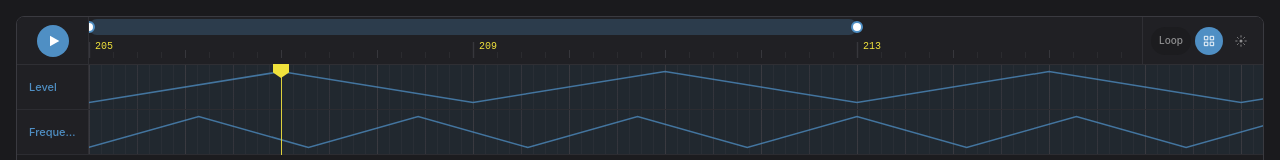
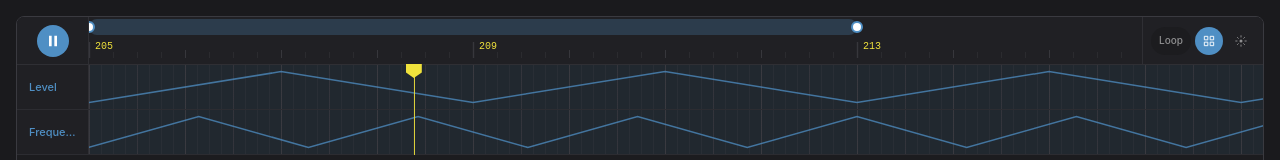
Before and after one commit to xe986232-ai/flatdaw, a React (Vite) app: page / in a window 1280 px wide. Both pictures are taken after a click on the button 52 px from the left and 40 px from the top of the page. Shown: the top 160 px of the page. Built offline with nearby package versions, Linux system fonts and the light colour scheme.

Commit message:
Add working playback: play/pause playhead animation, loop-region wrapping, and auto-scroll while looping

```diff
--- a/src/App.tsx
+++ b/src/App.tsx
@@ -6,7 +6,7 @@ import { AutomationLane } from './components/AutomationLane'
 import { Playhead } from './components/Playhead'
 import { PianoRoll } from './components/PianoRoll'
 import type { ClipMenuAction } from './components/ClipMenu'
-import { tracks, TIMELINE_START, getTimelineEnd, type Clip, type Note } from './tracks'
+import { tracks, TIMELINE_START, getTimelineEnd, BEATS_PER_BAR, type Clip, type Note } from './tracks'
 import { generateNotesForClip } from './notes'
 import { randomFlatColor, FLAT_PALETTE, type FlatColor } from './colors'
 import { parseFlmFile } from './flmParser'
@@ -27,11 +27,18 @@ const V_ZOOM_MIN = 0.6
 const V_ZOOM_MAX = 2.5
 const ZOOM_STEP = 0.2
 
+// Belum ada konsep tempo di data project (.flm gak nyimpen BPM di sini), jadi
+// playback pakai tempo tetap — cukup buat bikin playhead "jalan" di timeline
+// sesuai permintaan (gak perlu akurat ke project asli karena gak ada audio).
+const PLAYBACK_BPM = 120
+
 export default function App() {
   const scrollRef = useRef<HTMLDivElement>(null)
   const canvasBoxRef = useRef<HTMLDivElement>(null)
   const [isExporting, setIsExporting] = useState(false)
   const [playheadBar, setPlayheadBar] = useState(207)
+  const [isPlaying, setIsPlaying] = useState(false)
+  const lastFrameTimeRef = useRef<number | null>(null)
 
   // Cycle/loop marker — area loop dalam satuan bar, plus toggle aktif/nonaktif
   // dan toggle snap-to-grid yang dipakai bareng sama drag playhead di bawah.
@@ -101,6 +108,86 @@ export default function App() {
     document.addEventListener('pointerdown', handlePointerDown)
     return () => document.removeEventListener('pointerdown', handlePointerDown)
   }, [openMenu])
+
+  // Play/Pause: mulai dari posisi playhead sekarang. Kalau mode loop aktif
+  // dan posisi sekarang di luar area loop, lompat ke awal loop dulu. Kalau
+  // gak loop dan playhead udah di ujung timeline, balik ke awal.
+  const handlePlayClick = () => {
+    setIsPlaying((wasPlaying) => {
+      const next = !wasPlaying
+      if (next) {
+        lastFrameTimeRef.current = null
+        setPlayheadBar((bar) => {
+          if (loopEnabled) {
+            if (bar < loopStartBar || bar >= loopEndBar) return loopStartBar
+            return bar
+          }
+          if (bar >= timelineEnd) return TIMELINE_START
+          return bar
+        })
+      }
+      return next
+    })
+  }
+
+  // Jalanin playhead pakai requestAnimationFrame selama isPlaying — gak ada
+  // audio yang diputer (sesuai permintaan), tapi posisi playhead maju sesuai
+  // waktu asli lewat delta antar frame, bukan increment tetap per frame.
+  useEffect(() => {
+    if (!isPlaying) return
+
+    const barsPerSecond = PLAYBACK_BPM / 60 / BEATS_PER_BAR
+    let rafId = 0
+
+    const step = (time: number) => {
+      if (lastFrameTimeRef.current === null) lastFrameTimeRef.current = time
+      const deltaSec = (time - lastFrameTimeRef.current) / 1000
+      lastFrameTimeRef.current = time
+
+      setPlayheadBar((prev) => {
+        let next = prev + deltaSec * barsPerSecond
+
+        if (loopEnabled) {
+          const len = loopEndBar - loopStartBar
+          if (len > 0) {
+            while (next >= loopEndBar) next -= len
+          }
+          if (next < loopStartBar) next = loopStartBar
+        } else if (next >= timelineEnd) {
+          next = timelineEnd
+          setIsPlaying(false)
+        }
+
+        return next
+      })
+
+      rafId = requestAnimationFrame(step)
+    }
+
+    rafId = requestAnimationFrame(step)
+    return () => {
+      cancelAnimationFrame(rafId)
+      lastFrameTimeRef.current = null
+    }
+  }, [isPlaying, loopEnabled, loopStartBar, loopEndBar, timelineEnd])
+
+  // Auto-scroll: selama play DAN mode loop aktif, ikutin playhead biar gak
+  // keluar dari area yang keliatan — begitu playhead deket tepi viewport,
+  // kanvas discroll horizontal biar playhead balik ke tengah.
+  useEffect(() => {
+    if (!isPlaying || !loopEnabled) return
+    const container = scrollRef.current
+    if (!container) return
+
+    const x = playheadX + LABEL_WIDTH
+    const viewLeft = container.scrollLeft
+    const viewRight = viewLeft + container.clientWidth
+    const margin = Math.min(160, container.clientWidth / 4)
+
+    if (x < viewLeft + margin || x > viewRight - margin) {
+      container.scrollLeft = Math.max(0, x - container.clientWidth / 2)
+    }
+  }, [playheadX, isPlaying, loopEnabled])
 
   const handleDrag = (clientX: number) => {
     const container = scrollRef.current
@@ -524,12 +611,14 @@ export default function App() {
             loopEndBar={loopEndBar}
             loopEnabled={loopEnabled}
             snapEnabled={snapEnabled}
+            isPlaying={isPlaying}
             onLoopChange={(start, end) => {
               setLoopStartBar(start)
               setLoopEndBar(end)
             }}
             onToggleLoop={() => setLoopEnabled((v) => !v)}
             onToggleSnap={() => setSnapEnabled((v) => !v)}
+            onPlayClick={handlePlayClick}
           />
 
           <div className="relative">
--- a/src/components/TimelineControlsHeader.tsx
+++ b/src/components/TimelineControlsHeader.tsx
@@ -6,6 +6,14 @@ function PlayIcon() {
   return (
     <svg viewBox="0 0 24 24" className="h-4 w-4 translate-x-[1px]">
       <path d="M6 4 L20 12 L6 20 Z" fill="currentColor" />
+    </svg>
+  )
+}
+
+function PauseIcon() {
+  return (
+    <svg viewBox="0 0 24 24" className="h-4 w-4">
+      <path d="M6 4h4v16H6V4Zm8 0h4v16h-4V4Z" fill="currentColor" />
     </svg>
   )
 }
@@ -255,6 +263,7 @@ export function TimelineControlsHeader({
   onToggleLoop,
   onToggleSnap,
   onPlayClick,
+  isPlaying = false,
 }: {
   startBar: number
   endBar: number
@@ -268,6 +277,7 @@ export function TimelineControlsHeader({
   onToggleLoop: () => void
   onToggleSnap: () => void
   onPlayClick?: () => void
+  isPlaying?: boolean
 }) {
   return (
     <div className="sticky top-0 z-20 box-border flex h-12 items-stretch border-b border-surface-grid/60 bg-surface-panel">
@@ -277,11 +287,12 @@ export function TimelineControlsHeader({
       >
         <button
           type="button"
-          aria-label="Play"
+          aria-label={isPlaying ? 'Pause' : 'Play'}
+          aria-pressed={isPlaying}
           onClick={onPlayClick}
           className="flex h-8 w-8 items-center justify-center rounded-full bg-track-accent text-white"
         >
-          <PlayIcon />
+          {isPlaying ? <PauseIcon /> : <PlayIcon />}
         </button>
       </div>
 
```
